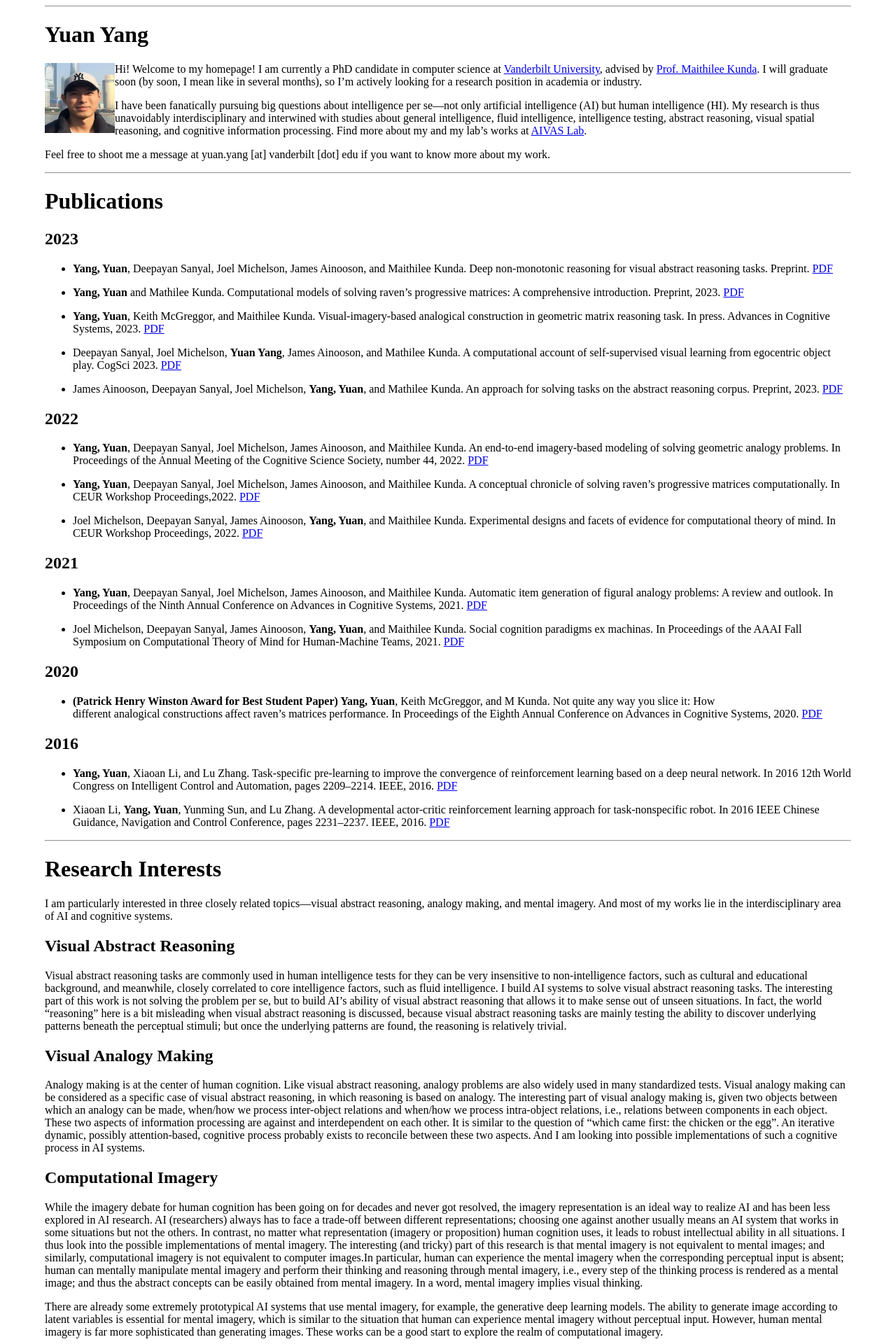
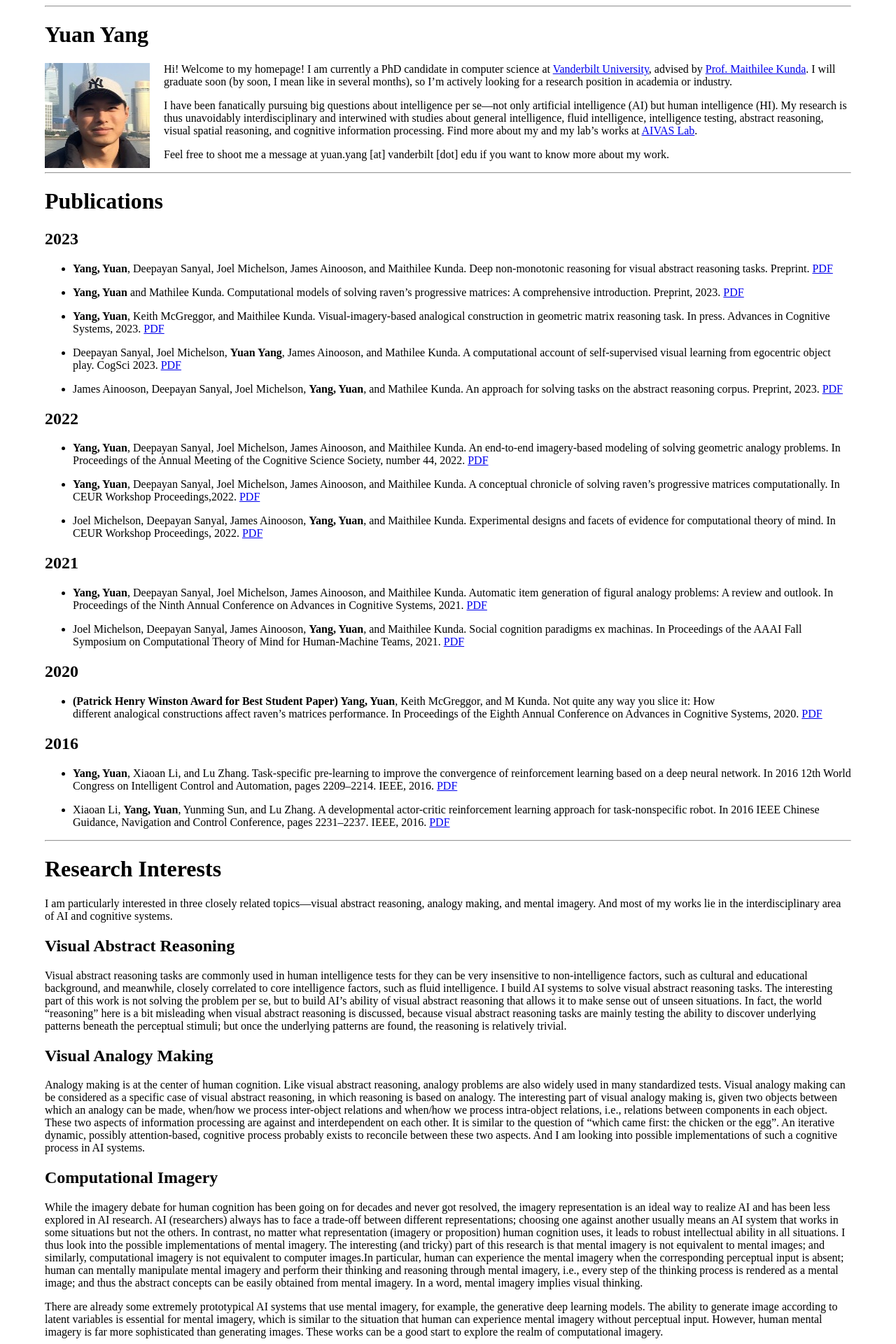
Before and after one commit to Yang-Yuan/Yang-Yuan.github.io, a Jekyll site: the page built from docs/index.md, in a window 1280 px wide. Shown: the top 1920 px of the page at 70% size. Built offline with Jekyll 4.4.1, drawn with Linux system fonts in a browser that asks for light colours.

Commit message:
Update index.md

```diff
--- a/docs/index.md
+++ b/docs/index.md
@@ -12,7 +12,7 @@ title: Yuan Yang
 ![Hello!](/assets/images/yy.png){: style="float: left"}
 --->
 
-<img align="left" width="100" height="100" src="/assets/images/yy.png">
+<img align="left" width="150" height="150" src="/assets/images/yy.png"  style="margin-right: 20px;">
 
 Hi! Welcome to my homepage! I am currently a PhD candidate in computer science at [Vanderbilt University](https://www.vanderbilt.edu/){:target="_blank"}, advised by [Prof. Maithilee Kunda](https://my.vanderbilt.edu/mkunda/){:target="_blank"}. I will graduate soon (by soon, I mean like in several months), so I'm actively looking for a research position in academia or industry.
 
```
